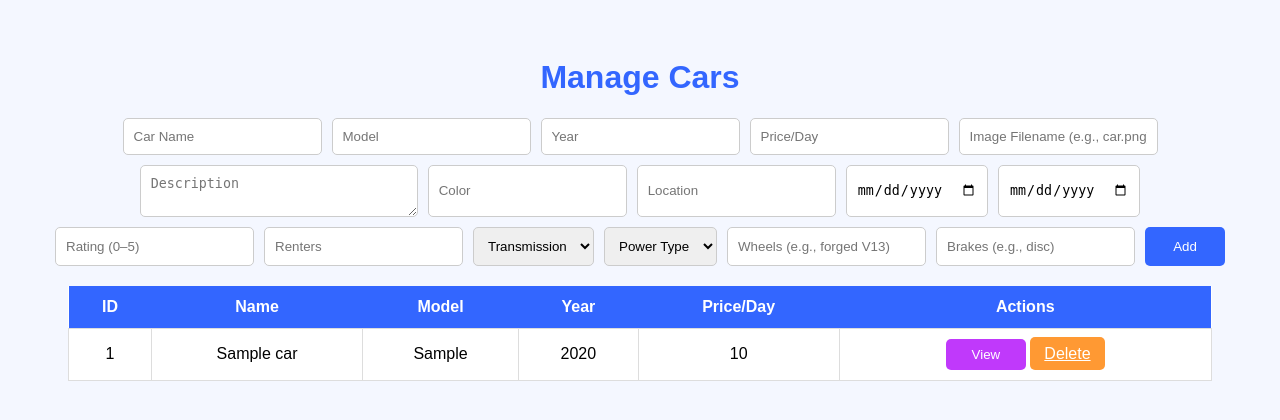
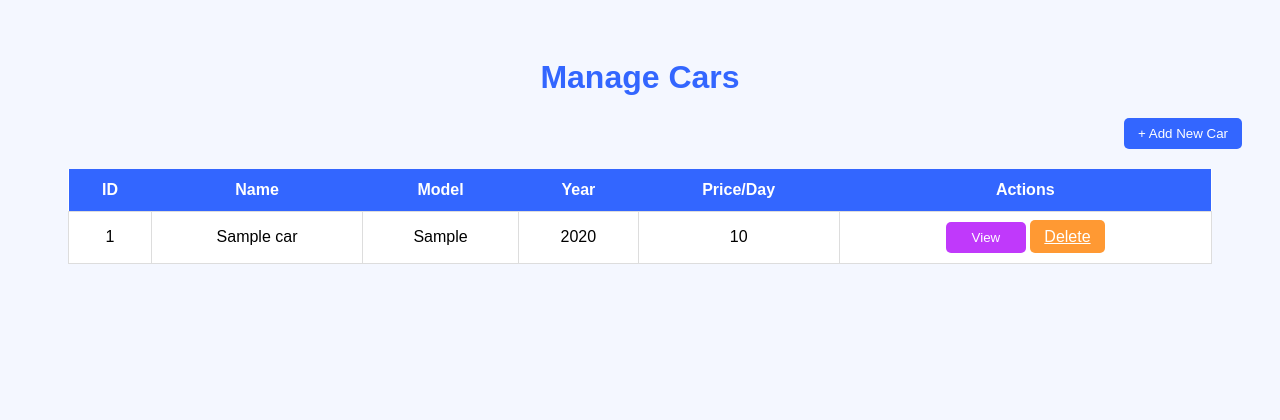
Before and after one commit to hanaAbdelwahab/Principles-Project, a PHP site: page /App/View/manage-cars.php in a window 1280 px wide. Shown: the top 420 px of the page. Run offline with PHP 8.4, Linux system fonts and the light colour scheme; tables that the repository leaves empty or names only in its code hold one stand-in row (values such as "Sample post"); grey boxes marked "Sample" are stand-in pictures.

Commit message:
Manage Car Backend Fully DONE

```diff
--- a/App/Model/Car.php
+++ b/App/Model/Car.php
@@ -11,17 +11,33 @@ class Car {
     // CREATE
    public function create($data) {
     $stmt = $this->conn->prepare("
-            INSERT INTO cars
-            (name, model, year, price_per_day, image_filename, description, color, location, start_date, end_date, rate, renters, transmission_type, power_type, wheels, brakes)
-            VALUES (?, ?, ?, ?, ?, ?, ?, ?, ?, ?, ?, ?, ?, ?, ?, ?)
+        INSERT INTO cars (
+            name, model, year, price_per_day, image_filename,
+            description, color, location, start_date, end_date,
+            renters, rate, transmission_type, power_type, wheels, brakes
+        ) VALUES (?, ?, ?, ?, ?, ?, ?, ?, ?, ?, 0, 0, ?, ?, ?, ?)
     ");
 
+    if (!$stmt) {
+        die("Prepare failed: " . $this->conn->error);
+    }
+
     $stmt->bind_param(
-            "sssdssssssdiisss",
-            $data['name'], $data['model'], $data['year'], $data['price_per_day'],
-            $data['image_filename'], $data['description'], $data['color'], $data['location'],
-            $data['start_date'], $data['end_date'], $data['rate'], $data['renters'],
-            $data['transmission_type'], $data['power_type'], $data['wheels'], $data['brakes']
+        "ssisssssssssss",
+        $data['name'],
+        $data['model'],
+        $data['year'],
+        $data['price_per_day'],
+        $data['image_filename'],
+        $data['description'],
+        $data['color'],
+        $data['location'],
+        $data['start_date'],
+        $data['end_date'],
+        $data['transmission_type'],
+        $data['power_type'],
+        $data['wheels'],
+        $data['brakes']
     );
 
     return $stmt->execute();
@@ -44,24 +60,48 @@ class Car {
 
     // UPDATE
     public function update($id, $data) {
+        $existing = $this->findById($id);
+
+        $fields = ['name', 'model', 'year', 'price_per_day', 'image_filename', 'description', 'color', 'location', 'start_date', 'end_date', 'transmission_type', 'power_type', 'wheels', 'brakes'];
+
+        foreach ($fields as $field) {
+            if (!isset($data[$field]) || trim($data[$field]) === '') {
+                $data[$field] = $existing[$field];
+            }
+        }
+
         $stmt = $this->conn->prepare("
             UPDATE cars SET
-                name = ?, model = ?, year = ?, price_per_day = ?, image_filename = ?, description = ?,
-                color = ?, location = ?, start_date = ?, end_date = ?, rate = ?, renters = ?,
-                transmission_type = ?, power_type = ?, wheels = ?, brakes = ?
+                name = ?, model = ?, year = ?, price_per_day = ?, image_filename = ?, description = ?, color = ?, location = ?,
+                start_date = ?, end_date = ?, transmission_type = ?, power_type = ?, wheels = ?, brakes = ?
             WHERE id = ?
         ");
 
+        if (!$stmt) {
+            die("Prepare failed: " . $this->conn->error);
+        }
+
+        // 15 values bound, so 15 types (s, s, i, s...)
         $stmt->bind_param(
-            "sssdssssssdiisssi",
-            $data['name'], $data['model'], $data['year'], $data['price_per_day'],
-            $data['image_filename'], $data['description'], $data['color'], $data['location'],
-            $data['start_date'], $data['end_date'], $data['rate'], $data['renters'],
-            $data['transmission_type'], $data['power_type'], $data['wheels'], $data['brakes'], $id
+            "ssisssssssssssi",
+            $data['name'],
+            $data['model'],
+            $data['year'],
+            $data['price_per_day'],
+            $data['image_filename'],
+            $data['description'],
+            $data['color'],
+            $data['location'],
+            $data['start_date'],
+            $data['end_date'],
+            $data['transmission_type'],
+            $data['power_type'],
+            $data['wheels'],
+            $data['brakes'],
+            $id
         );
 
-        $stmt->execute();
-        return $stmt->affected_rows > 0;
+        return $stmt->execute();
     }
 
     // DELETE
--- a/App/View/manage-cars.php
+++ b/App/View/manage-cars.php
@@ -2,11 +2,29 @@
 require_once __DIR__ . '/../Controller/CarController.php';
 require_once __DIR__ . '/../Model/Car.php';
 
+$controller = new CarController();
 
-$controller = new CarController();
+function uploadImage($file) {
+    $uploadDir = 'uploads/';
+    if (!is_dir($uploadDir)) {
+        mkdir($uploadDir, 0755, true);
+    }
+
+    $fileName = uniqid() . "_" . basename($file['name']);
+    $targetPath = $uploadDir . $fileName;
+
+    if (move_uploaded_file($file['tmp_name'], $targetPath)) {
+        return $targetPath;
+    }
+
+    return $uploadDir . 'default-car.jpg'; // fallback
+}
 
 // ADD CAR
 if ($_SERVER["REQUEST_METHOD"] === "POST" && $_POST["action"] === "add") {
+    $imagePath = uploadImage($_FILES['image_filename']);
+    $_POST['image_filename'] = $imagePath;
+
     $controller->createCar($_POST);
     header("Location: manage-cars.php");
     exit;
@@ -14,6 +32,10 @@ if ($_SERVER["REQUEST_METHOD"] === "POST" && $_POST["action"] === "add") {
 
 // UPDATE CAR
 if ($_SERVER["REQUEST_METHOD"] === "POST" && $_POST["action"] === "update") {
+    if (isset($_FILES['image_filename']) && $_FILES['image_filename']['size'] > 0) {
+        $_POST['image_filename'] = uploadImage($_FILES['image_filename']);
+    }
+
     $controller->updateCar($_POST['id'], $_POST);
     header("Location: manage-cars.php");
     exit;
@@ -47,62 +69,119 @@ $cars = $controller->getAllCars();
         .btn-update { background: #4cd964; }
         .btn-delete { background: #ff9933; }
         .btn-add { background: #3366ff; }
-        .edit-mode input, .edit-mode select, .edit-mode textarea { background-color: #fff9e6; border: 1px solid #aaa; }
-        .modal p {
-    margin: 8px 0;
-    font-size: 15px;
-    color: #333;
+        .close-btn {
+            position: absolute;
+            top: 12px;
+            right: 16px;
+            font-size: 22px;
+            color: #888;
+            cursor: pointer;
+            background: none;
+            border: none;
         }
-.modal h2 {
-    margin-bottom: 15px;
-    color: #3366ff;
+        .close-btn:hover {
+            color: #000;
+        }
+       #addCarModal {
+  display: none;
+  position: fixed;
+  top: 0;
+  left: 0;
+  width: 100vw;
+  height: 100vh;
+  background: rgba(0, 0, 0, 0.65);
+  z-index: 1000;
+  overflow-y: auto;
+  padding: 40px 0;
+  backdrop-filter: blur(4px);
+}
+
+
+        @media (max-width: 768px) {
+  #addCarModal form {
+    width: 95% !important;
+    padding: 25px !important;
+  }
 }
 
     </style>
-    <script>
-        function enableEdit(id) {
-            const row = document.getElementById("row-" + id);
-            row.classList.add("edit-mode");
-            const inputs = row.querySelectorAll("input, select, textarea");
-            inputs.forEach(el => el.disabled = false);
-            row.querySelector(".btn-edit").style.display = "none";
-            row.querySelector(".btn-update").style.display = "inline-block";
-        }
-    </script>
 </head>
 <body>
 
 <h1>Manage Cars</h1>
 
-<!-- Add Car -->
-<form method="POST">
+<!-- Add Car Modal -->
+<div id="addCarModal" style="
+    display: none;
+    position: fixed;
+    top: 0; left: 0;
+    width: 100%; height: 100%;
+    background: rgba(0, 0, 0, 0.6);
+    z-index: 1000;
+    overflow-y: auto;
+    padding: 40px 0;
+">
+<form method="POST" enctype="multipart/form-data" style="
+  background: white;
+  margin: auto;
+  padding: 40px 50px;
+  width: 95%;
+  max-width: 900px;
+  border-radius: 16px;
+  box-shadow: 0 10px 25px rgba(0,0,0,0.25);
+  font-size: 16px;
+  position: relative;
+  max-height: 95vh;
+  overflow-y: auto;
+  display: flex;
+  flex-direction: column;
+  gap: 20px;
+">
+
+>
     <input type="hidden" name="action" value="add">
-    <input name="name" placeholder="Car Name" required>
-    <input name="model" placeholder="Model" required>
-    <input type="number" name="year" placeholder="Year" required>
-    <input type="number" step="0.01" name="price_per_day" placeholder="Price/Day" required>
-    <input name="image_filename" placeholder="Image Filename (e.g., car.png)">
-    <textarea name="description" placeholder="Description" rows="2" cols="30"></textarea>
-    <input name="color" placeholder="Color">
-    <input name="location" placeholder="Location">
-    <input type="date" name="start_date">
-    <input type="date" name="end_date">
-    <input type="number" step="0.1" name="rate" placeholder="Rating (0–5)">
-    <input type="number" name="renters" placeholder="Renters">
-    <select name="transmission_type">
+    <button type="button" class="close-btn" onclick="closeModal('addCarModal')">✕</button>
+
+    <h2 style="color: #3366ff; margin-bottom: 20px;">Add New Car</h2>
+
+    <input name="name" placeholder="Car Name" required style="width: 100%; margin-bottom: 10px;">
+    <input name="model" placeholder="Model" required style="width: 100%; margin-bottom: 10px;">
+    <input type="number" name="year" placeholder="Year" required style="width: 100%; margin-bottom: 10px;">
+    <input type="number" step="0.01" name="price_per_day" placeholder="Price/Day" required style="width: 100%; margin-bottom: 10px;">
+    <input type="file" name="image_filename" accept="image/*" required style="width: 100%; margin-bottom: 10px;">
+    <textarea name="description" placeholder="Description" rows="2" style="width: 100%; margin-bottom: 10px;"></textarea>
+    <input name="color" placeholder="Color" style="width: 100%; margin-bottom: 10px;">
+    <input name="location" placeholder="Location" style="width: 100%; margin-bottom: 10px;">
+    <input type="date" name="start_date" style="width: 100%; margin-bottom: 10px;">
+    <input type="date" name="end_date" style="width: 100%; margin-bottom: 10px;">
+
+    <select name="transmission_type" style="width: 100%; margin-bottom: 10px;">
         <option value="">Transmission</option>
         <option value="Automatic">Automatic</option>
         <option value="Manual">Manual</option>
     </select>
-    <select name="power_type">
+    <select name="power_type" style="width: 100%; margin-bottom: 10px;">
         <option value="">Power Type</option>
         <option value="Electric">Electric</option>
         <option value="Fuel">Fuel</option>
     </select>
-    <input name="wheels" placeholder="Wheels (e.g., forged V13)">
-    <input name="brakes" placeholder="Brakes (e.g., disc)">
-    <button class="btn btn-add" type="submit">Add</button>
+    <input name="wheels" placeholder="Wheels (e.g., forged V13)" style="width: 100%; margin-bottom: 10px;">
+    <input name="brakes" placeholder="Brakes (e.g., disc)" style="width: 100%; margin-bottom: 10px;">
+
+    <div style="margin-top: 20px; display: flex; justify-content: space-between;">
+      <button type="submit" class="btn btn-add">Add Car</button>
+      <button type="button" onclick="closeModal('addCarModal')" class="btn btn-delete">Cancel</button>
+    </div>
   </form>
+</div>
+
+<!-- Add Car Button (top-right) -->
+<div style="display: flex; justify-content: flex-end; margin-bottom: 20px;">
+  <button class="btn btn-add" onclick="document.getElementById('addCarModal').style.display='block'">
+    + Add New Car
+  </button>
+</div>
+
 
 <!-- Cars Table -->
 <table>
@@ -116,7 +195,6 @@ $cars = $controller->getAllCars();
         <th>Actions</th>
     </tr>
   </thead>
-
   <tbody>
 <?php foreach ($cars as $car): ?>
     <tr>
@@ -131,50 +209,152 @@ $cars = $controller->getAllCars();
         </td>
     </tr>
 
-    <!-- Modal HTML -->
-    <div id="modal-<?= $car['id'] ?>" class="modal" style="display:none; position:fixed; top:0; left:0; width:100%; height:100%; background:rgba(0,0,0,0.6); z-index:1000;">
-        <div style="background:white; margin:5% auto; padding:20px; width:90%; max-width:600px; border-radius:8px; position:relative;">
-            <h2><?= htmlspecialchars($car['name']) ?> (<?= htmlspecialchars($car['model']) ?>)</h2>
-            <p><strong>Year:</strong> <?= $car['year'] ?></p>
-            <p><strong>Price/Day:</strong> <?= $car['price_per_day'] ?> EGP</p>
-            <p><strong>Image Filename:</strong> <?= htmlspecialchars($car['image_filename']) ?></p>
-            <p><strong>Description:</strong> <?= htmlspecialchars($car['description']) ?></p>
-            <p><strong>Color:</strong> <?= htmlspecialchars($car['color']) ?></p>
-            <p><strong>Location:</strong> <?= htmlspecialchars($car['location']) ?></p>
-            <p><strong>Start Date:</strong> <?= $car['start_date'] ?></p>
-            <p><strong>End Date:</strong> <?= $car['end_date'] ?></p>
-            <p><strong>Rate:</strong> <?= $car['rate'] ?></p>
-            <p><strong>Renters:</strong> <?= $car['renters'] ?></p>
-            <p><strong>Transmission:</strong> <?= htmlspecialchars($car['transmission_type']) ?></p>
-            <p><strong>Power:</strong> <?= htmlspecialchars($car['power_type']) ?></p>
-            <p><strong>Wheels:</strong> <?= htmlspecialchars($car['wheels']) ?></p>
-            <p><strong>Brakes:</strong> <?= htmlspecialchars($car['brakes']) ?></p>
-            <button onclick="closeModal(<?= $car['id'] ?>)" class="btn btn-delete" style="margin-top:15px;">Close</button>
+    <!-- Modal -->
+    <div id="modal-<?= $car['id'] ?>" class="modal" style="
+        display: none;
+        position: fixed;
+        top: 0; left: 0; width: 100%; height: 100%;
+        background: rgba(0, 0, 0, 0.6);
+        z-index: 1000;
+        overflow-y: auto;
+        padding: 40px 0;
+    ">
+      <form method="POST" enctype="multipart/form-data">
+        <input type="hidden" name="action" value="update">
+        <input type="hidden" name="id" value="<?= $car['id'] ?>">
+
+        <div style="
+            background: white;
+            margin: auto;
+            padding: 30px 40px;
+            width: 90%;
+            max-width: 650px;
+            border-radius: 12px;
+            box-shadow: 0 0 10px rgba(0,0,0,0.2);
+            font-size: 15px;
+            max-height: 90vh;
+            overflow-y: auto;
+            position: relative;
+        ">
+            <button type="button" class="close-btn" onclick="closeModal(<?= $car['id'] ?>)">✕</button>
+
+            <h2 style="color: #3366ff; margin-bottom: 25px;">
+                <?= htmlspecialchars($car['name']) ?> (<?= htmlspecialchars($car['model']) ?>)
+            </h2>
+
+            <div style="margin-bottom: 15px;">
+                <strong>Year:</strong>
+                <input type="number" name="year" value="<?= $car['year'] ?>" disabled style="width: 100%;">
             </div>
+
+            <div style="margin-bottom: 15px;">
+                <strong>Price/Day:</strong>
+                <input type="number" name="price_per_day" value="<?= $car['price_per_day'] ?>" disabled style="width: 100%;">
+            </div>
+
+           <div style="margin-bottom: 15px; display: flex; justify-content: space-between; align-items: center;">
+    <strong>Car Image:</strong>
+    <a href="javascript:void(0);" onclick="toggleImage(<?= $car['id'] ?>)" class="btn btn-edit" style="margin-left: auto;">View Image</a>
+</div>
+
+<div id="car-image-<?= $car['id'] ?>" style="display:none; margin-top: 15px;">
+    <img src="<?= $car['image_filename'] ?>" alt="Car Image" style="max-width: 100%; border-radius: 8px;">
+</div>
+
+<!-- Hidden image file input for editing -->
+<div style="margin-top: 10px;">
+    <input type="file" name="image_filename" id="file-<?= $car['id'] ?>" accept="image/*" style="width: 100%; display: none;">
+</div>
+
+
+
+            <div style="margin-bottom: 15px;">
+                <strong>Description:</strong>
+                <textarea name="description" disabled style="width: 100%; height: 60px; border-radius: 5px;"><?= htmlspecialchars($car['description']) ?></textarea>
+            </div>
+
+            <div style="display: flex; gap: 15px; flex-wrap: wrap;">
+                <?php
+                $fields = [
+                    'Color' => 'color',
+                    'Location' => 'location',
+                    'Start Date' => 'start_date',
+                    'End Date' => 'end_date',
+                    'Transmission' => 'transmission_type',
+                    'Power' => 'power_type',
+                    'Wheels' => 'wheels',
+                    'Brakes' => 'brakes'
+                ];
+                foreach ($fields as $label => $name): ?>
+                    <div style="flex: 1 1 45%;">
+                        <strong><?= $label ?>:</strong>
+                        <input name="<?= $name ?>" value="<?= $car[$name] ?>" disabled style="width: 100%;">
+                    </div>
+                <?php endforeach; ?>
+            </div>
+
+            <div style="margin-top: 25px; display: flex; justify-content: space-between;">
+                <button type="button" onclick="enableEdit(<?= $car['id'] ?>)" class="btn btn-edit">Edit</button>
+                <button type="submit" class="btn btn-update" id="update-btn-<?= $car['id'] ?>" style="display:none;">Update</button>
+                <button type="button" onclick="closeModal(<?= $car['id'] ?>)" class="btn btn-delete">Close</button>
+            </div>
+        </div>
+      </form>
     </div>
 <?php endforeach; ?>
   </tbody>
-
-
 </table>
 
 <script>
+function toggleImage(id) {
+    const imgDiv = document.getElementById('car-image-' + id);
+    imgDiv.style.display = imgDiv.style.display === 'none' ? 'block' : 'none';
+}
+
 function openModal(id) {
     document.getElementById('modal-' + id).style.display = 'block';
+    document.addEventListener('keydown', escHandler);
 }
 
 function closeModal(id) {
     document.getElementById('modal-' + id).style.display = 'none';
+    document.removeEventListener('keydown', escHandler);
 }
-</script>
-<script>
-    function openModal(id) {
-        document.getElementById('modal-' + id).style.display = 'block';
+
+function escHandler(e) {
+    if (e.key === "Escape") {
+        document.querySelectorAll('.modal').forEach(modal => modal.style.display = 'none');
+        document.removeEventListener('keydown', escHandler);
+    }
+}
+
+function enableEdit(id) {
+    const modal = document.getElementById('modal-' + id);
+    const inputs = modal.querySelectorAll('input, textarea');
+    inputs.forEach(el => {
+        if (el.type !== 'file') el.disabled = false;
+    });
+
+    // Show file input for image upload
+    const fileInput = document.getElementById('file-' + id);
+    if (fileInput) {
+        fileInput.style.display = 'block';
+    }
+
+    modal.querySelector('.btn-edit').style.display = 'none';
+    modal.querySelector('.btn-update').style.display = 'inline-block';
 }
 
 function closeModal(id) {
-        document.getElementById('modal-' + id).style.display = 'none';
+    document.getElementById(id).style.display = 'none';
 }
+
+document.addEventListener('keydown', function(e) {
+    if (e.key === "Escape") {
+        document.querySelectorAll('[id$="Modal"]').forEach(modal => modal.style.display = 'none');
+    }
+});
+
 </script>
 
 </body>
```
Also changed, not shown: App/config/dp.php (deleted), 1 other file. Lines whose indentation alone changed are shown as unchanged.
